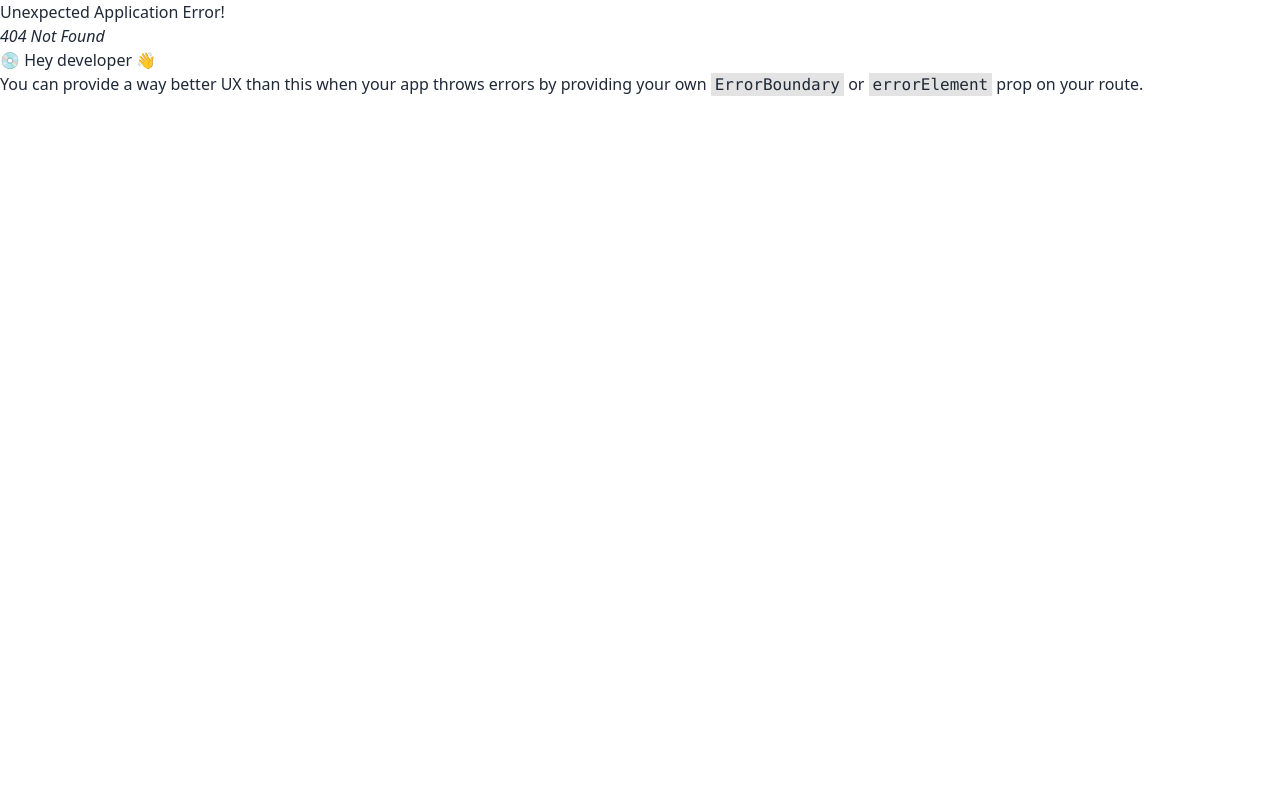
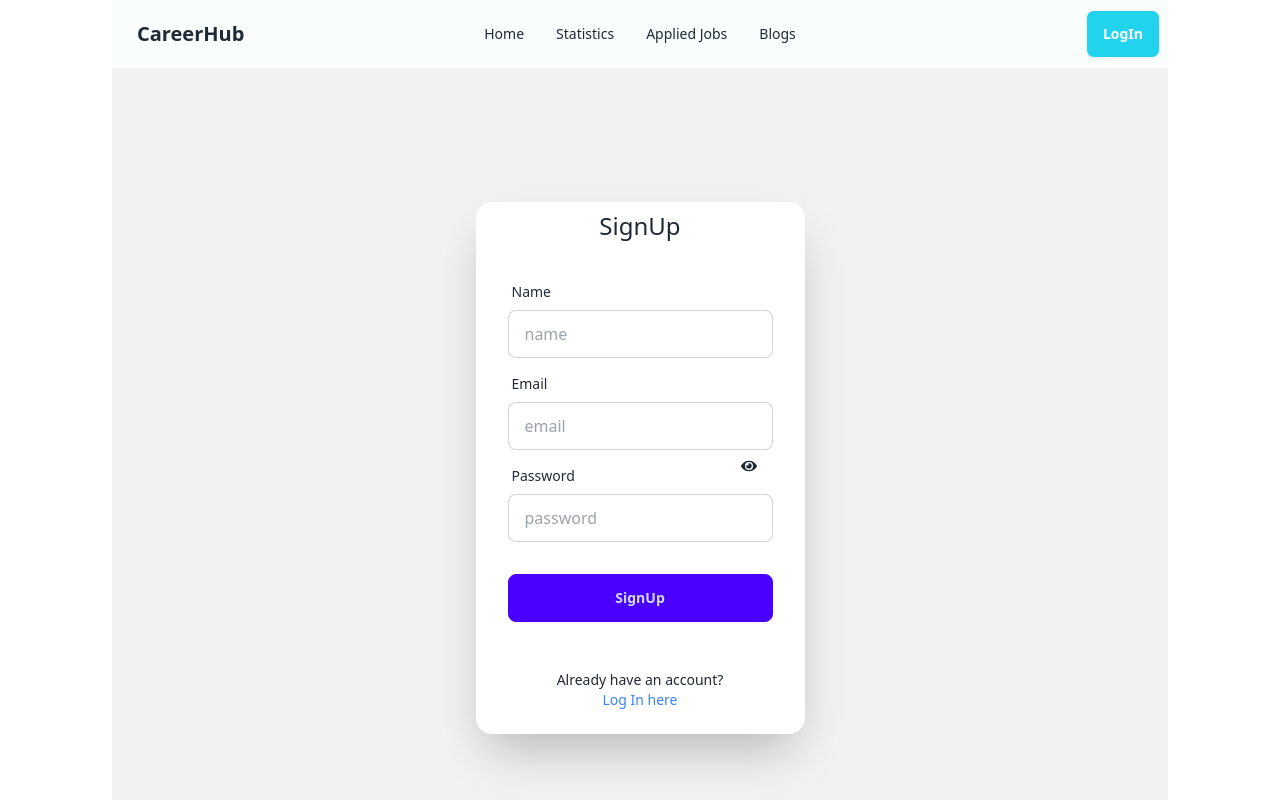
Before and after one commit to Md-Arman-Hosen/Job-hunt, a React (Vite) app: page /signUp in a window 1280 px wide. Before the commit this address had no page. Shown: the top 800 px of the page. Built offline with nearby package versions, Linux system fonts and the light colour scheme.

Commit message:
created functional log in and signup page

```diff
--- a/src/Components/Header/Header.jsx
+++ b/src/Components/Header/Header.jsx
@@ -42,7 +42,7 @@ const Header = () => {
                     </ul>
                 </div>
                 <div className="navbar-end">
-                    <NavLink to={"/login"} className="btn text-white bg-cyan-400"> LogIn/SignUp </NavLink>
+                    <NavLink to={"/login"} className="btn text-white bg-cyan-400"> LogIn </NavLink>
                 </div>
             </div>
         </nav>
--- a/src/LogInForm/Login.jsx
+++ b/src/LogInForm/Login.jsx
@@ -1,23 +1,40 @@
-import { createUserWithEmailAndPassword } from "firebase/auth";
+import { signInWithEmailAndPassword } from "firebase/auth";
 import auth from "../FireBase/Firebase.init";
 import { useState } from "react";
+import{FaEye ,FaEyeSlash} from 'react-icons/fa'
+import { Link } from "react-router-dom";
 
 const Login = () => {
 
   const [logInError, setlogInError] = useState('');
   const [logInSuccess, setlogInSuccess] = useState('');
+  const [showPassWord,setshowPassword] = useState(false);
 
   const handleLogIn = e => {
     e.preventDefault();
     const email = e.target.email.value;
     const password = e.target.password.value;
-    console.log(email, password);
+    const accepted = e.target.terms.checked;
+    console.log(email, password,accepted);
+
+    if(password.length < 8){
+      setlogInError('Password Should be at least 8 character')
+      return;
+    }
+    else if (!/A-Z/.test(password)){
+      setlogInError('password should have one upper case.')
+      return;
+    }
+    else if (!accepted){
+      setlogInError('Please accept our terms and conditions.')
+      return;
+    }
     // reset successs message
     setlogInSuccess ('');
     //reset Error
     setlogInError('');
     //create user
-    createUserWithEmailAndPassword(auth, email, password)
+    signInWithEmailAndPassword(auth, email, password)
       .then(result => {
         console.log(result.user);
         setlogInSuccess('Log In SuccessFully');
@@ -52,19 +69,24 @@ const Login = () => {
               </div>
 
               {/* Password Input */}
-              <div className="form-control mt-4">
+              <div className="form-control mt-4 relative">
                 <label className="label">
                   <span className="label-text">Password</span>
                 </label>
                 <input
-                  type="password"
+                  type={ showPassWord ? "text":"password"}
                   name="password"
                   placeholder="Enter your password"
-                  className="input input-bordered w-full"
+                  className="input input-bordered w-full mb-4"
                   required
-                />
+                /> <span className="absolute top-2/4 right-4" onClick={()=> setshowPassword(!showPassWord)}>
+                  {
+                    showPassWord? <FaEyeSlash></FaEyeSlash> : <FaEye></FaEye>
+                  }
+                </span>
               </div>
-
+                <input type="checkbox" name="terms" id="terms" />
+                <label htmlFor="terms"> Accept our terms and condition</label>
               {/* Submit Button */}
               <div className="form-control mt-6">
                 <button className="btn btn-primary w-full">Login</button>
@@ -76,7 +98,7 @@ const Login = () => {
               <p className="text-sm">
                 Don&apos;t have an account?{" "}
                 <p className="text-blue-500 hover:underline">
-                  Register here
+                   <Link to="/signUp">Register here</Link>
                 </p>
               </p>
             </div>
--- a/src/SIgnUP/SignUp.jsx
+++ b/src/SIgnUP/SignUp.jsx
@@ -1,26 +1,47 @@
 import { createUserWithEmailAndPassword } from "firebase/auth";
 import auth from "../FireBase/Firebase.init";
+import { FaEye, FaEyeSlash } from 'react-icons/fa'
+import { useState } from "react";
+import { Link } from "react-router-dom";
+
+
 
 const SignUp = () => {
+
+    const [signUpError, setsignUpError] = useState('');
+    const [signUPSuccess, setsignUpSuccess] = useState('');
+    const [showPassWord, setshowPassword] = useState(false);
+
+
     const handleSignUp = e => {
         e.preventDefault();
         const name = e.target.name.value;
         const email = e.target.email.value;
         const password = e.target.password.value;
-        console.log(name,email,password);
-        createUserWithEmailAndPassword(auth,name,email,password)
-        .then(result=>{
-            console.log(result.user);
-        })
-        .catch(error=>{
-            console.error(error);
-        })
+        console.log(name, email, password);
+        setsignUpError(" ");
+        setsignUpSuccess(" ");
+
+        //add validation
+        createUserWithEmailAndPassword(auth, name, email, password)
+            .then(result => {
+                console.log(result.user);
+                setsignUpSuccess('Account created SuccessFully');
+            })
+            .catch(error => {
+                console.error(error);
+                signUpError(error.message);
+                setsignUpError(error.message);
+
+            })
     }
     return (
         <div>
+
             <div className="hero bg-base-200 min-h-screen">
                 <div className="hero-content flex-col lg:flex-row-reverse">
-                    <div className="card bg-base-100 w-full max-w-sm shrink-0 shadow-2xl">
+                    <div className="card bg-base-100 w-full  shrink-0 shadow-2xl">
+                        <h1 className="text-center text-2xl mt-2">SignUp</h1>
                         <form onSubmit={handleSignUp} className="card-body">
                             <div className="form-control">
                                 <label className="label">
@@ -32,19 +53,43 @@ const SignUp = () => {
                                 <label className="label">
                                     <span className="label-text">Email</span>
                                 </label>
-                                <input type="email" placeholder="email" name="email" className="input input-bordered"  required />
+                                <input type="email" placeholder="email" name="email" className="input input-bordered" required />
                             </div>
                             <div className="form-control">
                                 <label className="label">
                                     <span className="label-text">Password</span>
                                 </label>
-                                <input type="password" placeholder="password" name="password"className="input input-bordered" required />
+                                <input type={showPassWord ? "text" : "password"}
+                                    placeholder="password"
+                                    name="password"
+                                    className="input input-bordered"
+                                    required />
+                                <span className="absolute bottom-45 right-12" onClick={() => setshowPassword(!showPassWord)}>
+                                    {
+                                        showPassWord ? <FaEyeSlash></FaEyeSlash> : <FaEye></FaEye>
+                                    }
+                                </span>
                             </div>
                             <div className="form-control mt-6">
-                                <button className="btn btn-primary">Login</button>
+                                <button className="btn btn-primary">SignUp</button>
                             </div>
                         </form>
+                        <div className="mt-4 text-center">
+                            <p className="text-sm">
+                               Already have an account?{" "}
+                                <p className="text-blue-500 hover:underline mb-6">
+                                    <Link to="/login">Log In here</Link>
+                                </p>
+                            </p>
+                        </div>
+                        {
+                            signUpError && <p className="text-red-600">{signUpError}</p>
+                        }
+                        {
+                            signUPSuccess && <p className="text-green-600">{signUPSuccess}</p>
+                        }
                     </div>
+
                 </div>
             </div>
         </div>
--- a/src/main.jsx
+++ b/src/main.jsx
@@ -12,6 +12,7 @@ import Blogs from './Components/Blogs/Blogs';
 import Statistics from './Components/Statistics/Statistics';
 import JobDetails from './Components/JobDetails/JobDetails';
 import Login from './LogInForm/Login';
+import SignUp from './SIgnUP/SignUp';
 const router = createBrowserRouter([
   {
     path: "/",
@@ -44,6 +45,10 @@ const router = createBrowserRouter([
         path: "/login",
         element: <Login></Login>,
       },
+      {
+        path: "/signUp",
+        element: <SignUp></SignUp>,
+      },
     ]
   },
 ]);
```
